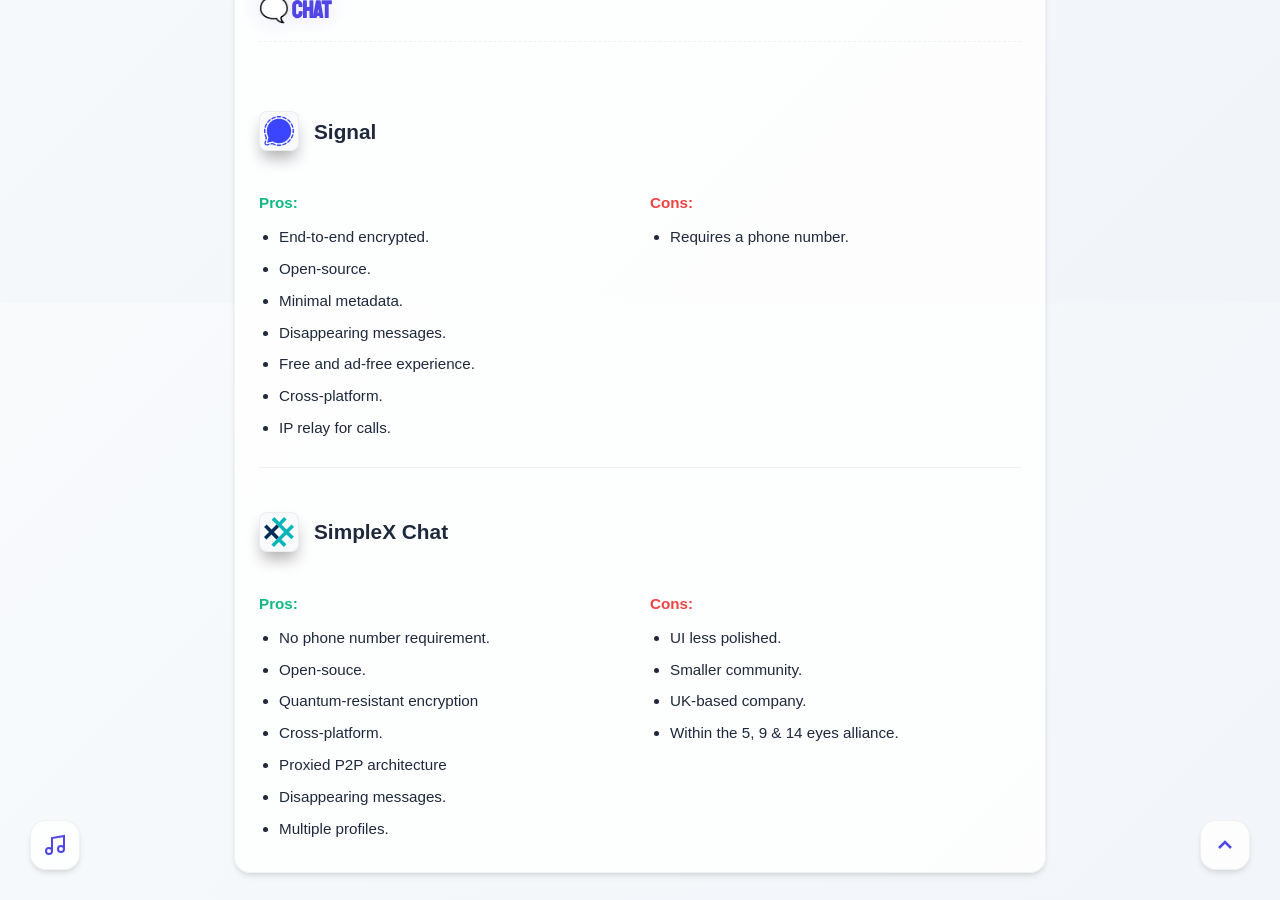
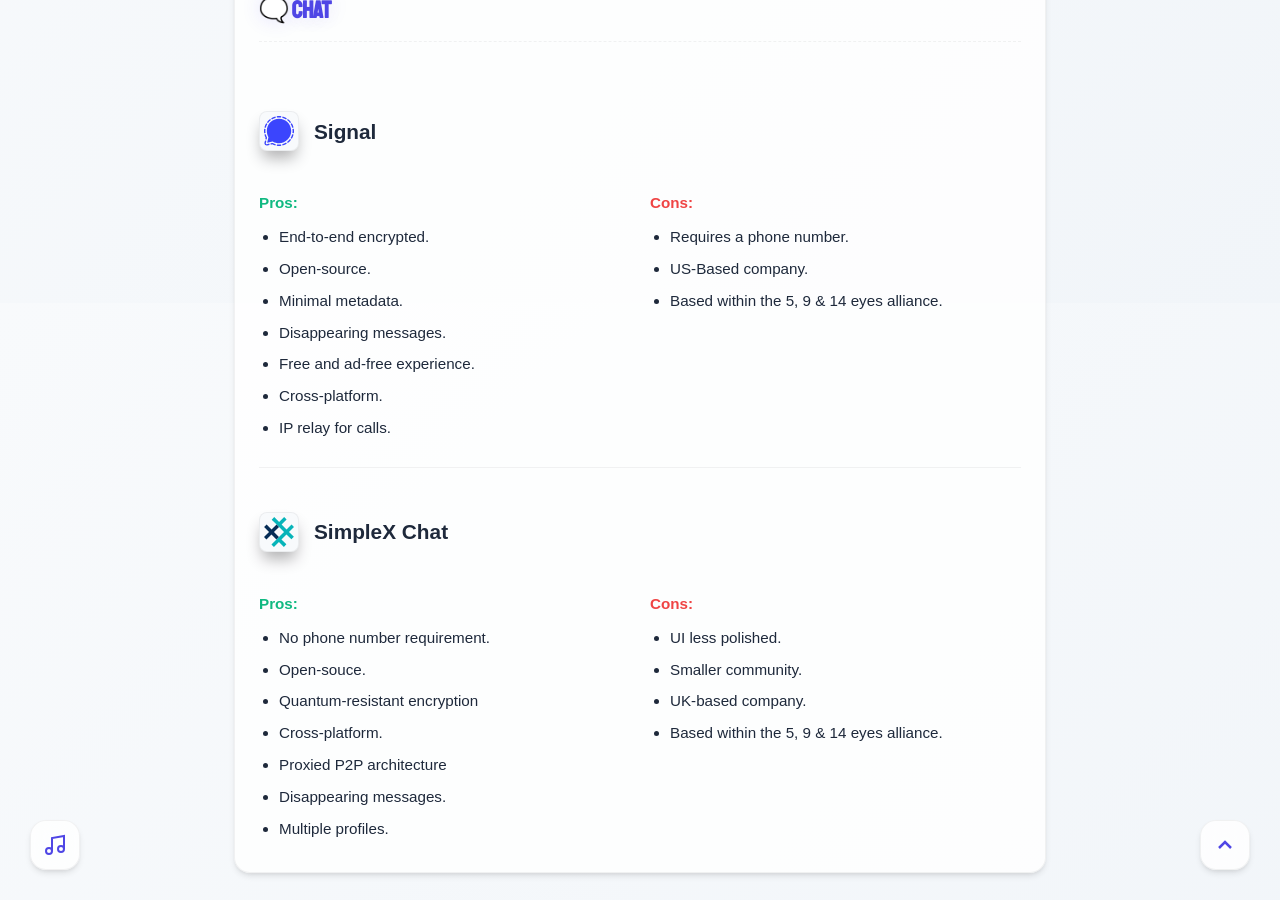
Before and after one commit to PASSK3YS/PASSK3YS.github.io, a Jekyll site: the page built from tools/myrecommendations.md, in a window 1280 px wide and 900 px high, scrolled down 2397 px. Built offline with Jekyll 4.4.1, drawn with Linux system fonts in a browser that asks for light colours; some web fonts are replaced; some of the changed text lies outside the part shown.

Commit message:
chore: update pros and cons

```diff
--- a/tools/myrecommendations.md
+++ b/tools/myrecommendations.md
@@ -197,6 +197,8 @@
                       <strong class="cons-title">Cons:</strong>
                       <ul>
                           <li>Requires a phone number.</li>
+                          <li>US-Based company.</li>
+                          <li>Based within the 5, 9 & 14 eyes alliance.</li>
                       </ul>
                   </div>
               </div>
@@ -226,7 +228,7 @@
                           <li>UI less polished.</li>
                           <li>Smaller community.</li>
                           <li>UK-based company.</li>
-                          <li>Within the 5, 9 & 14 eyes alliance.</li>
+                          <li>Based within the 5, 9 & 14 eyes alliance.</li>
                       </ul>
                   </div>
               </div>
@@ -288,7 +290,7 @@
                       <ul>
                           <li>Mobile app can be buggy.</li>
                           <li>Short inactivity policy for free accounts.</li>
-                          <li>Within the 5, 9 & 14 eyes alliance.</li>
+                          <li>Based within the 5, 9 & 14 eyes alliance.</li>
 
                       </ul>
                   </div>
@@ -321,7 +323,7 @@
                           <li>Paid mobile app.</li>
                           <li>No cloud-side search.</li>
                           <li>No protection against device compromise.</li>
-                          <li>Within the 5, 9 & 14 eyes alliance.</li>
+                          <li>Based within the 5, 9 & 14 eyes alliance.</li>
                       </ul>
                   </div>
               </div>
@@ -402,7 +404,7 @@
                           <li>No automated email sorting into folders.</li>
                           <li>UI is fairly basic.</li>
                           <li>Has no .onion site.</li>
-                          <li>Within the 5, 9 & 14 eyes alliance.</li>
+                          <li>Based within the 5, 9 & 14 eyes alliance.</li>
                       </ul>
                   </div>
               </div>
@@ -434,7 +436,7 @@
                           <li>No PGP support.</li>
                           <li>Requires phone number on sign-up.</li>
                           <li>Australian-based company.</li>
-                          <li>Within the 5, 9 & 14 eyes alliance.</li>
+                          <li>Based within the 5, 9 & 14 eyes alliance.</li>
                           <li>Partial open-source code.</li>
 
                       </ul>
```
